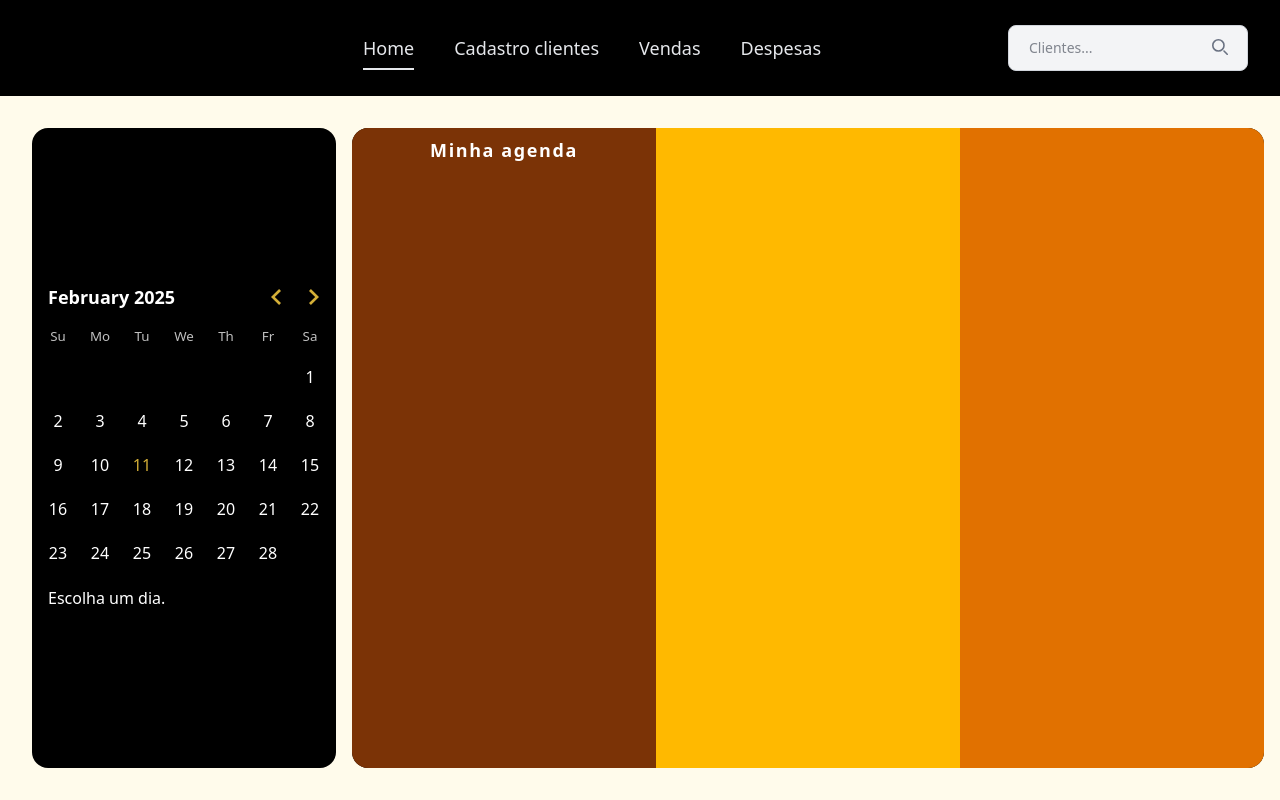
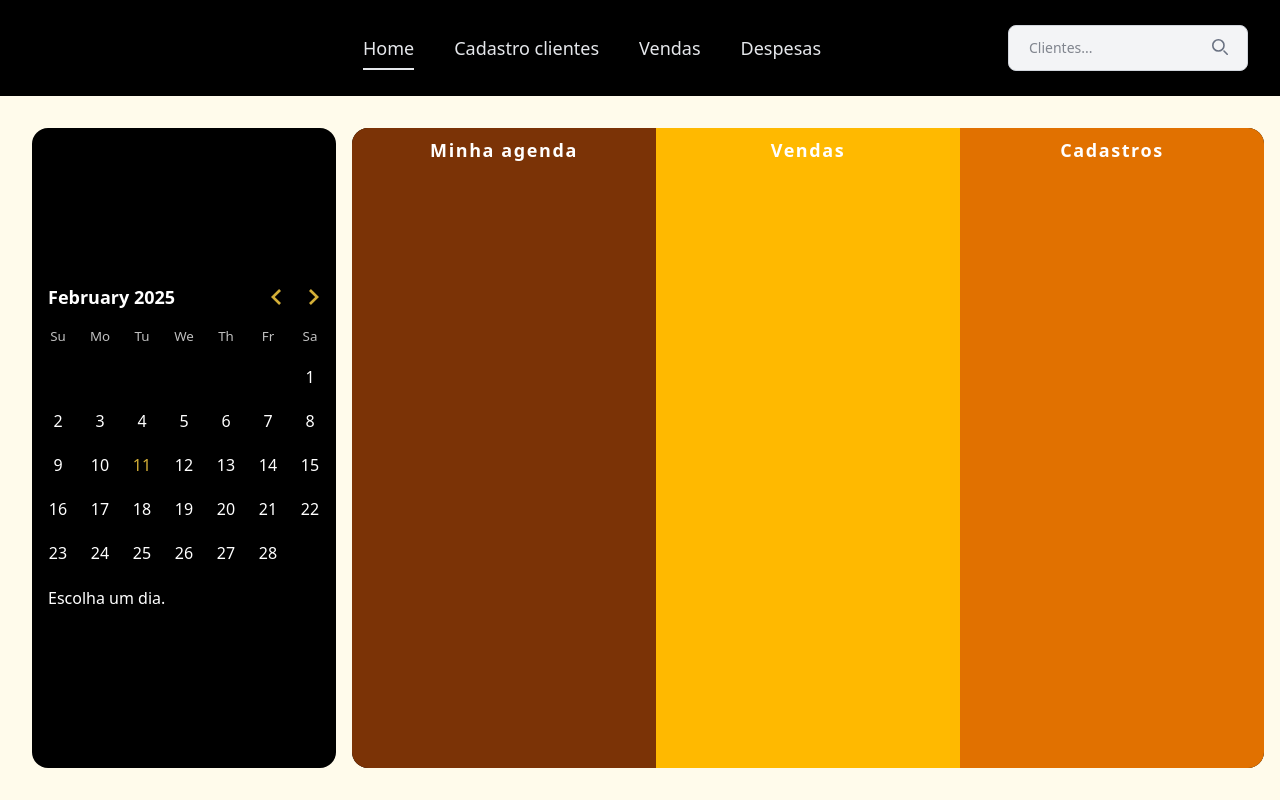
Before and after one commit to LeonardoLobas/Gest-o, a React (Vite) app: page /Home in a window 1280 px wide. Built offline with nearby package versions, Linux system fonts and the light colour scheme.

Commit message:
Atualizar layout da seção "Minha agenda" na página Home; adicionar títulos para "Vendas" e "Cadastros"

```diff
--- a/src/Home.tsx
+++ b/src/Home.tsx
@@ -20,13 +20,17 @@ const Home = () => {
                 />
             </div>
 
-            <div className="bg-black text-white grid grid-cols-3 place-items-center rounded-2xl overflow-hidden">
-                <div className="col-span-1 h-full w-full place-items-center text-lg tracking-[0.1rem] font-bold bg-amber-900">
+            <div className="bg-black text-white grid grid-cols-3 place-items-center text-lg tracking-[0.1rem] font-bold rounded-2xl overflow-hidden">
+                <div className="col-span-1 h-full w-full place-items-center  bg-amber-900">
                     {" "}
                     <h1 className="mt-2">Minha agenda</h1>
                 </div>
-                <div className="col-span-1 h-full w-full bg-amber-400"></div>
-                <div className="col-span-1 h-full w-full bg-amber-600"></div>
+                <div className="col-span-1 h-full place-items-center w-full bg-amber-400">
+                    <h1 className="mt-2">Vendas</h1>
+                </div>
+                <div className="col-span-1 h-full place-items-center w-full bg-amber-600">
+                    <h1 className="mt-2">Cadastros</h1>
+                </div>
             </div>
         </div>
     );
```
